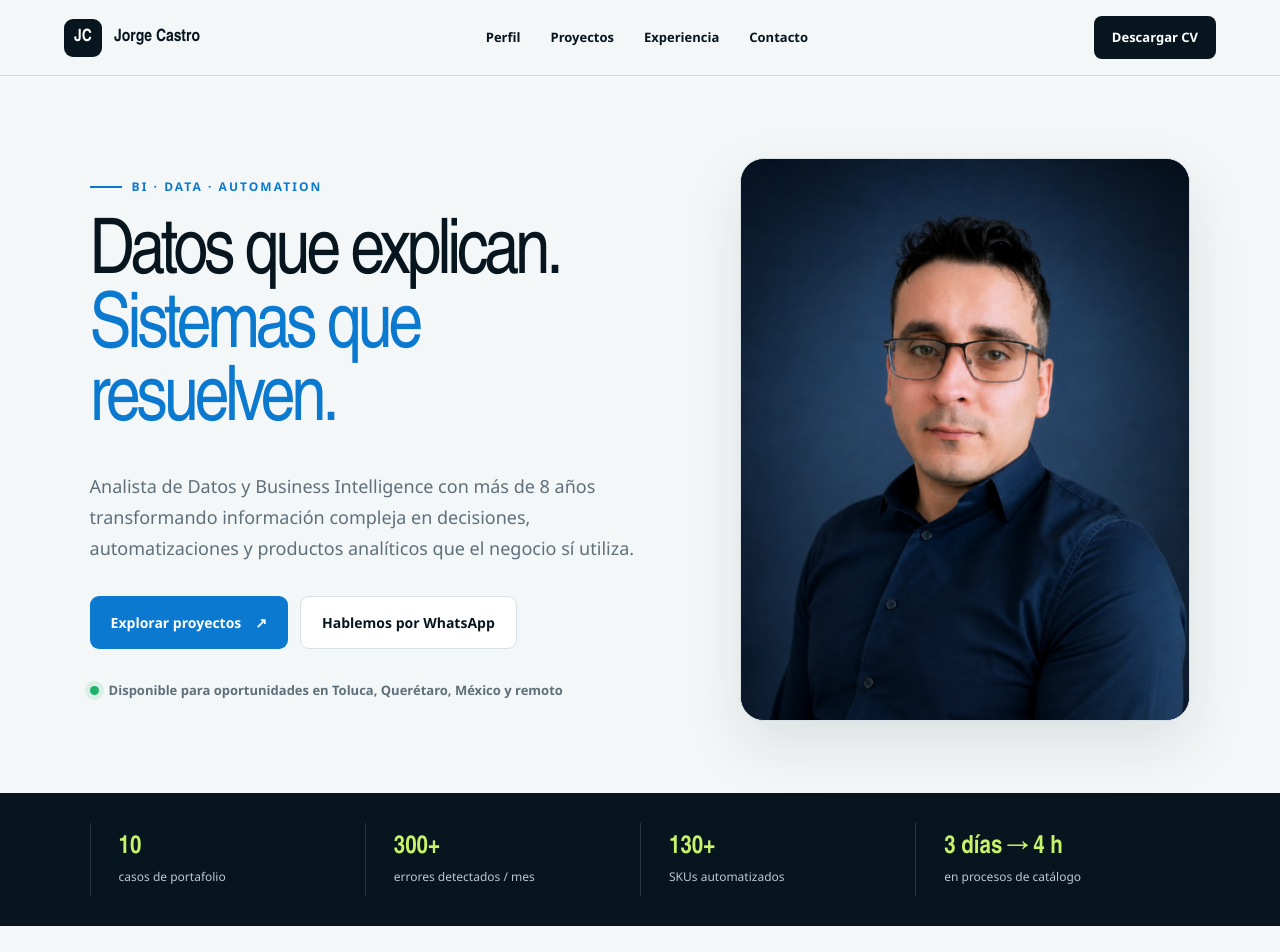
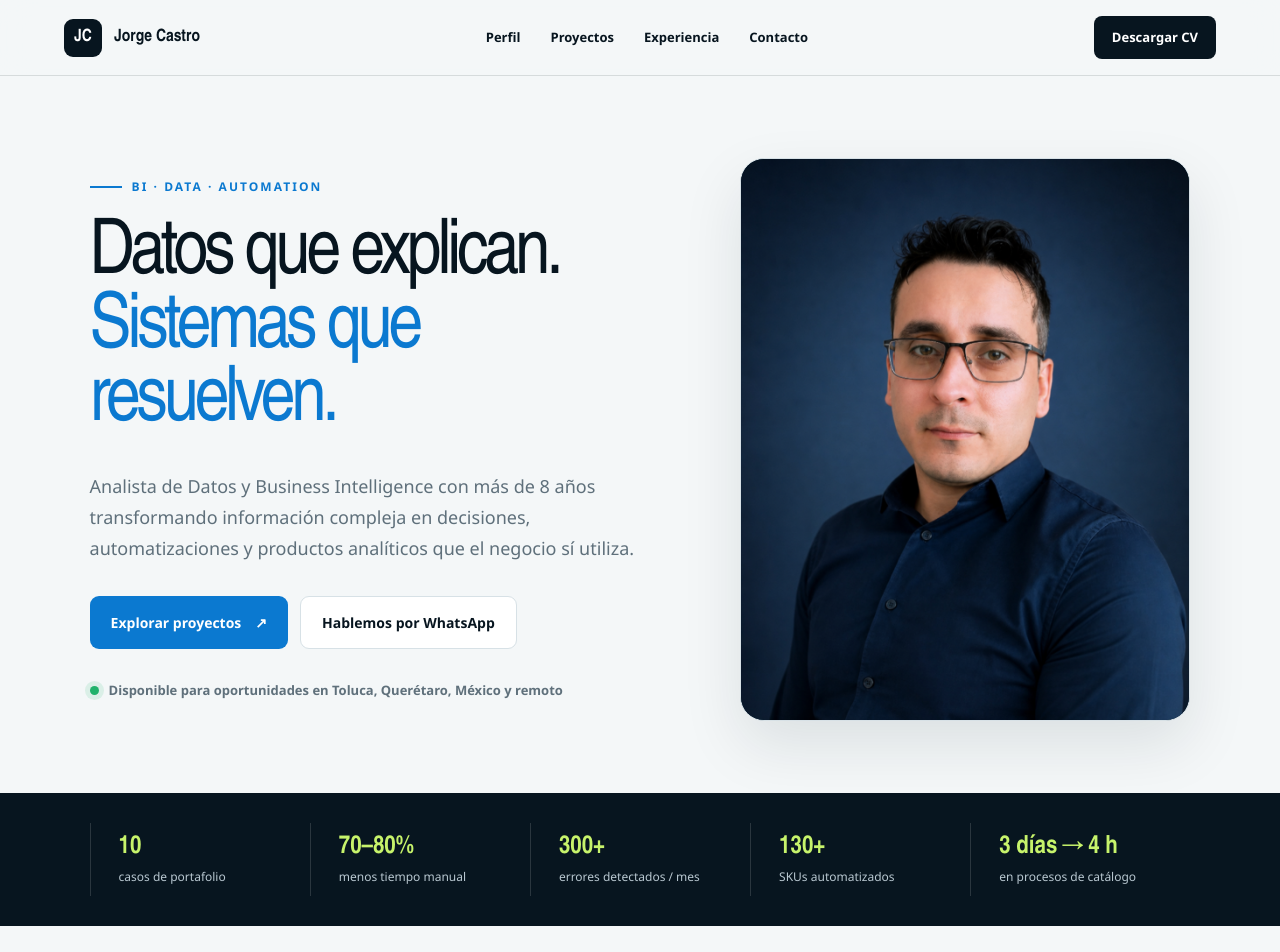
Before and after one commit to goku230491-cmd/portafolio-jorge-castro, a Next.js app: page / in a window 1280 px wide. Shown: the top 952 px of the page. Built offline with nearby package versions, Linux system fonts and the light colour scheme.

Commit message:
Add time savings metric to results strip

```diff
--- a/app/page.tsx
+++ b/app/page.tsx
@@ -42,7 +42,7 @@ const Arrow = () => <span aria-hidden="true">↗</span>;
 export default function Home(){return <main>
   <nav className="nav-shell" aria-label="Navegación principal"><a className="brand" href="#inicio"><span>JC</span><strong>Jorge Castro</strong></a><div className="nav-links"><a href="#perfil">Perfil</a><a href="#proyectos">Proyectos</a><a href="#experiencia">Experiencia</a><a href="#contacto">Contacto</a></div><a className="nav-cta" href="/CV-Jorge-Castro.pdf" target="_blank">Descargar CV</a></nav>
   <section className="hero" id="inicio"><div className="hero-copy"><p className="eyebrow"><span/> BI · DATA · AUTOMATION</p><h1>Datos que explican.<br/><em>Sistemas que resuelven.</em></h1><p className="hero-lead">Analista de Datos y Business Intelligence con más de 8 años transformando información compleja en decisiones, automatizaciones y productos analíticos que el negocio sí utiliza.</p><div className="hero-actions"><a className="button primary" href="#proyectos">Explorar proyectos <Arrow/></a><a className="button secondary" href="https://wa.me/527294930961" target="_blank">Hablemos por WhatsApp</a></div><div className="availability"><i/><span>Disponible para oportunidades en Toluca, Querétaro, México y remoto</span></div></div><div className="hero-visual"><div className="portrait-frame"><img src="/jorge-castro-clean.png" alt="Fotografía profesional de Jorge Luis Castro Páez"/></div></div></section>
-  <section className="metric-strip"><div><b>10</b><span>casos de portafolio</span></div><div><b>300+</b><span>errores detectados / mes</span></div><div><b>130+</b><span>SKUs automatizados</span></div><div><b>3 días → 4 h</b><span>en procesos de catálogo</span></div></section>
+  <section className="metric-strip" style={{gridTemplateColumns:"repeat(auto-fit, minmax(150px, 1fr))"}}><div><b>10</b><span>casos de portafolio</span></div><div><b>70–80%</b><span>menos tiempo manual</span></div><div><b>300+</b><span>errores detectados / mes</span></div><div><b>130+</b><span>SKUs automatizados</span></div><div><b>3 días → 4 h</b><span>en procesos de catálogo</span></div></section>
   <section className="section profile" id="perfil"><div className="section-heading"><p className="eyebrow"><span/> PERFIL</p><h2>Negocio, tecnología y ejecución.</h2></div><div className="profile-grid"><div className="profile-story"><p className="big-copy">Mi trabajo vive en la intersección entre <strong>Business Intelligence</strong>, automatización y entendimiento operativo.</p><p>Diseño modelos de datos confiables, dashboards ejecutivos y pipelines que conectan SAP, Excel, PIM, eCommerce y fuentes web. Mi experiencia en retail, logística, auditoría e inventarios me permite comprender el proceso completo, no solo la visualización final.</p><p>Actualmente desarrollo mi transición hacia analítica aplicada a infraestructura física de IA: centros de datos, energía, eficiencia operativa y operaciones industriales.</p></div><aside className="profile-card"><p className="mini-label">ENFOQUE ACTUAL</p><ul><li>Retail & eCommerce Analytics</li><li>Data Quality & PIM</li><li>Python Automation & ETL</li><li>Industrial & Infrastructure Analytics</li></ul><div className="language"><span>Idiomas</span><strong>Español nativo · Inglés intermedio</strong></div></aside></div></section>
   <section className="tool-section" id="herramientas"><div className="section-heading centered"><p className="eyebrow"><span/> STACK TÉCNICO <span/></p><h2>Herramientas que convierto en resultados.</h2></div><div className="tool-grid">{tools.map(t=><article className="tool-card" key={t.name}><div className="tool-icon"><img src={t.icon} alt={`Logotipo de ${t.name}`}/></div><h3>{t.name}</h3><p>{t.detail}</p></article>)}</div></section>
   <section className="section projects" id="proyectos"><div className="section-heading"><p className="eyebrow"><span/> PORTAFOLIO</p><h2>Proyectos que conectan datos con acción.</h2><p>Casos reales anonimizados. Las imágenes públicas utilizan datos sintéticos para proteger la confidencialidad.</p></div><div className="featured-grid">{projects.slice(0,2).map(p=><article className="featured-project" key={p.id}><div className="project-image"><img src={p.image} alt={`Vista anonimizada de ${p.title}`}/><span>Datos sintéticos</span></div><div className="project-body"><p className="project-category">{p.category}</p><h3>{p.title}</h3><p>{p.summary}</p><strong className="impact">{p.impact}</strong><div className="tags">{p.tags.map(t=><span key={t}>{t}</span>)}</div></div></article>)}</div><div className="project-grid">{projects.slice(2).map(p=><article className="project-card" key={p.id}><div className="project-top"><span>{p.id}</span><small>{p.category}</small></div><h3>{p.title}</h3><p>{p.summary}</p><strong className="impact">{p.impact}</strong>{p.url&&<a className="report-link" href={p.url} target="_blank" rel="noreferrer">Ver reporte en vivo <Arrow/></a>}<div className="tags">{p.tags.map(t=><span key={t}>{t}</span>)}</div></article>)}</div></section>
```
